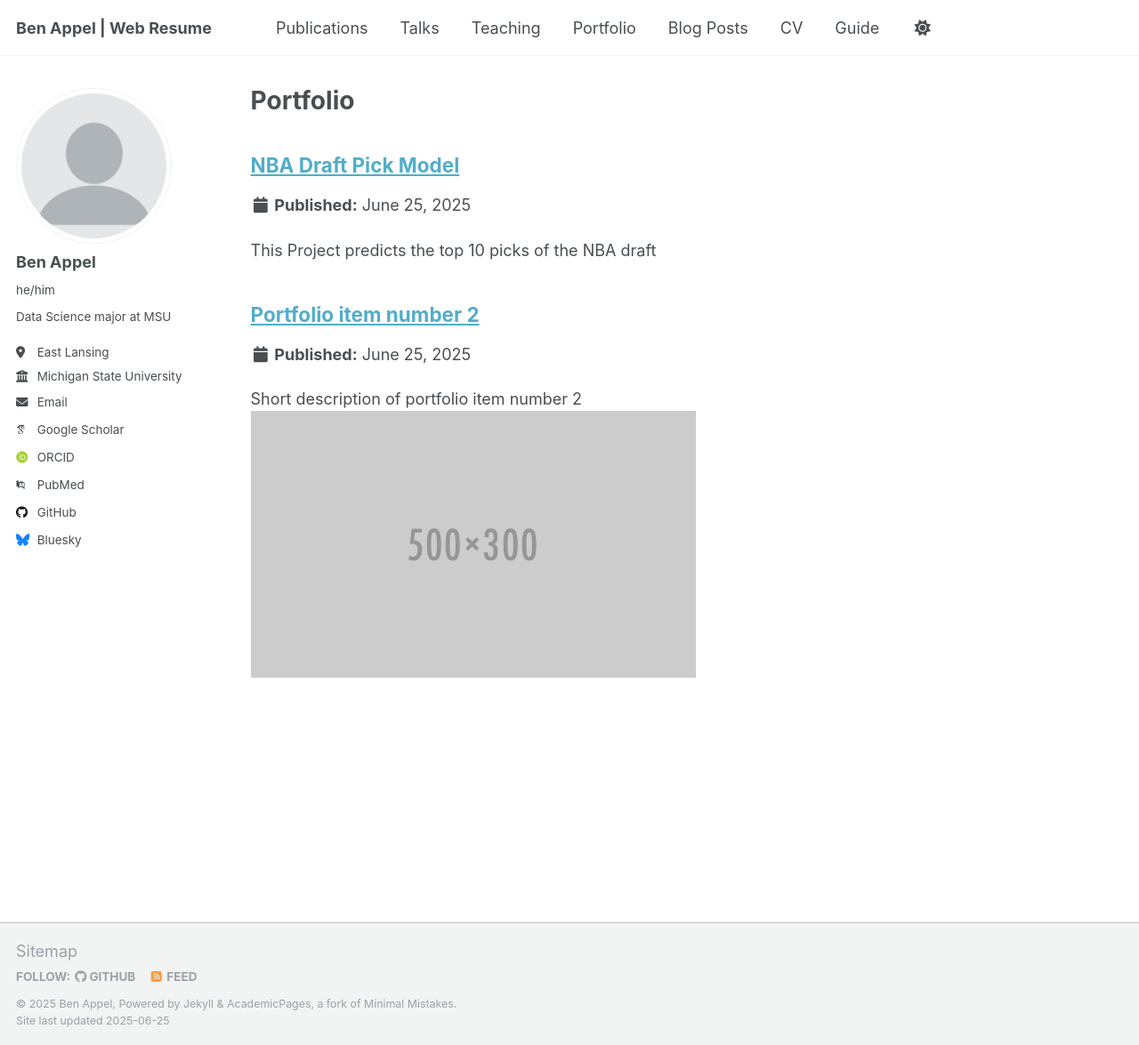
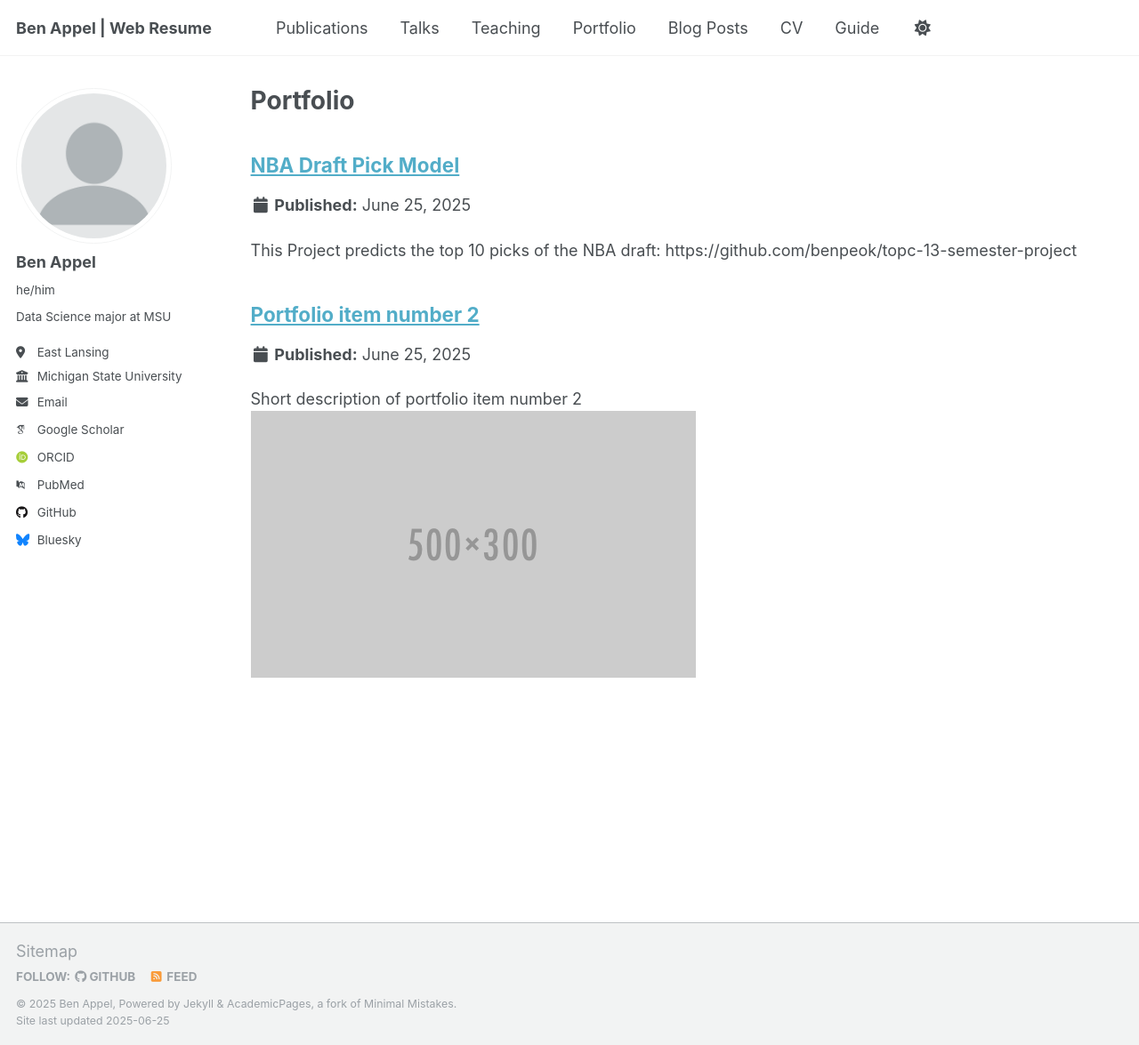
Before and after one commit to benpeok/benpeok.github.io, a Jekyll site: the page built from _pages/portfolio.html, in a window 1280 px wide and 1175 px high. Shown: the whole window at 89% size. Built offline with Jekyll 4.4.1, drawn with Linux system fonts in a browser that asks for light colours; some web fonts are replaced; part of the change alters nothing that is shown.

Commit message:
add git hub link.md

```diff
--- a/_portfolio/portfolio-1.md
+++ b/_portfolio/portfolio-1.md
@@ -1,6 +1,6 @@
 ---
 title: "NBA Draft Pick Model"
-excerpt: "This Project predicts the top 10 picks of the NBA draft"
+excerpt: "This Project predicts the top 10 picks of the NBA draft: https://github.com/benpeok/topc-13-semester-project"
 collection: portfolio
 ---
 
```
